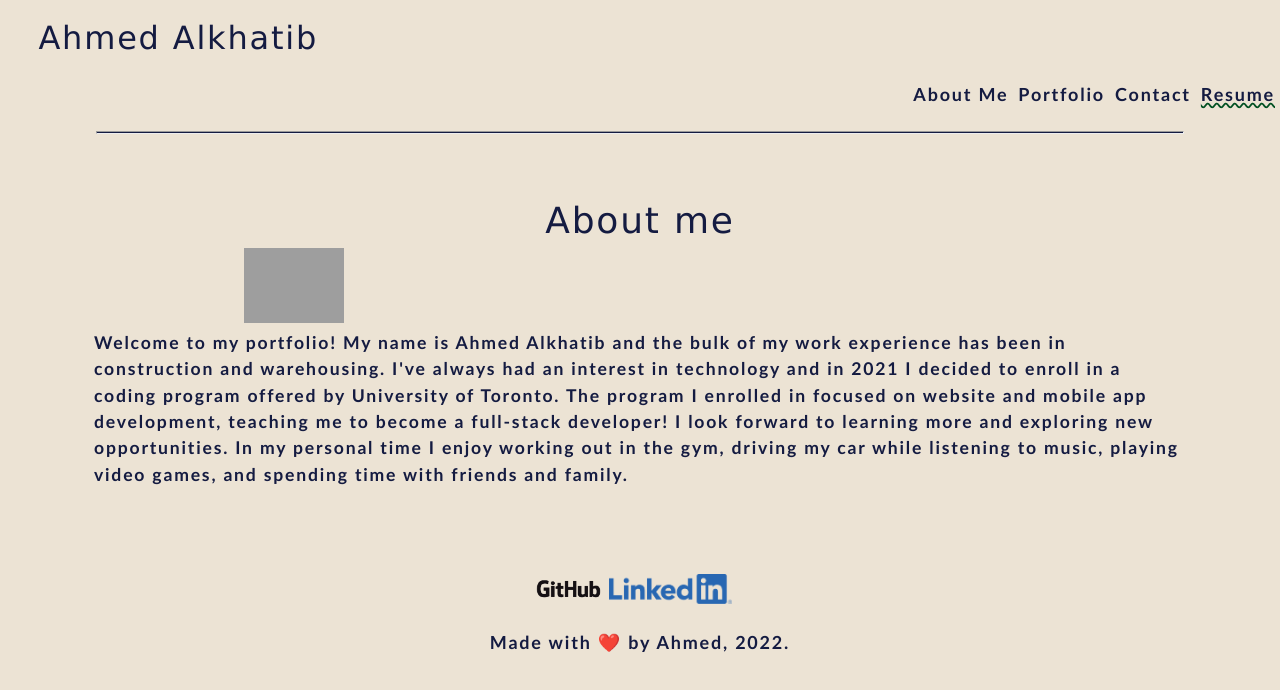
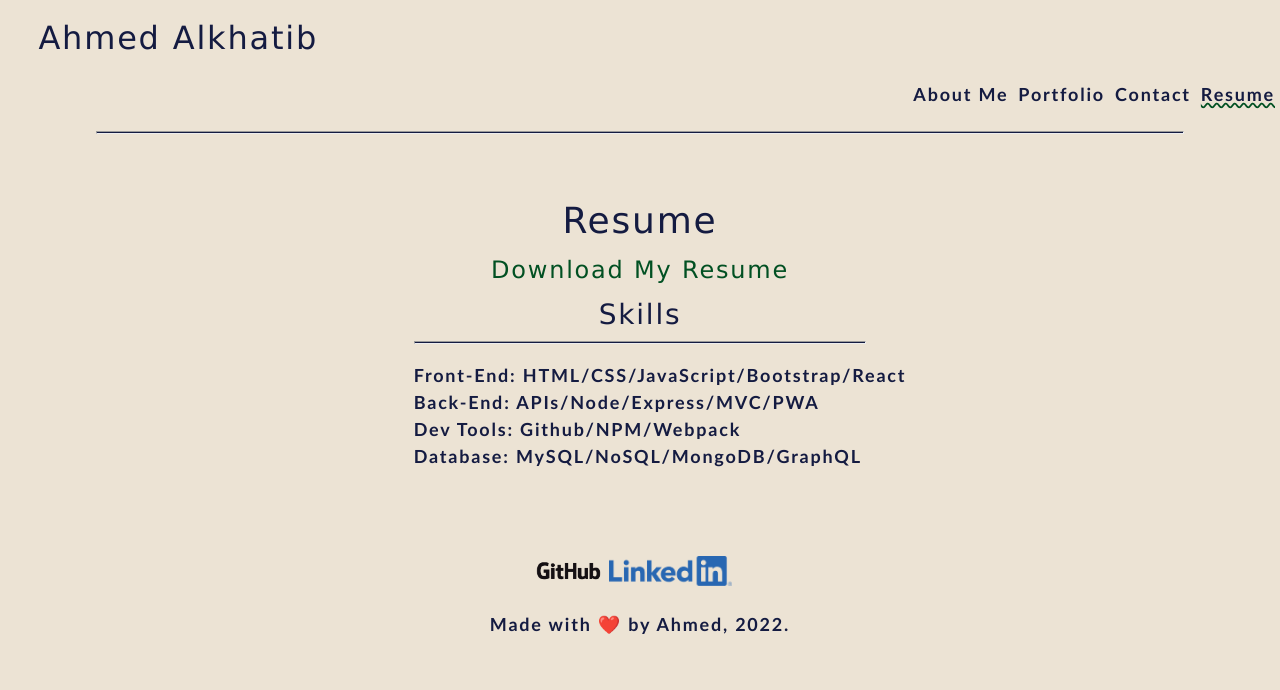
Before and after one commit to AhmedAlkh/ahmeds-portfolio, a React (Create React App) app: page / in a window 1280 px wide. Both pictures are taken after a click on the element "Resume". Shown: the top 690 px of the page. Built offline with nearby package versions, Linux system fonts and the light colour scheme; grey boxes are pictures that could not be loaded.

Commit message:
resume pdf linked, added to app js file

```diff
--- a/src/App.js
+++ b/src/App.js
@@ -4,6 +4,7 @@ import Footer from './components/Footer';
 import Header from './components/Header';
 import Contact from './components/Contact';
 import Portfolio from './components/Portfolio';
+import Resume from './components/Resume';
 
 function App() {
   const [currentSection, setCurrentSection] = useState('about');
@@ -15,6 +16,8 @@ function App() {
         return <Portfolio/>;
       case 'contact':
         return <Contact/>
+      case 'resume':
+        return <Resume/>
       default:
         return <About/>
     }
--- a/src/components/Portfolio/index.js
+++ b/src/components/Portfolio/index.js
@@ -93,7 +93,7 @@ function Portfolio() {
 	return (
 		<section>
 			<div className="center">
-				<h1 className="subtitle">Projects</h1>
+				<h1>Projects</h1>
 			</div>
 			<div>
 				<ul className="flex-row mobile-row">
--- a/src/components/Resume/index.js
+++ b/src/components/Resume/index.js
@@ -1,10 +1,28 @@
 import React from "react";
 
 function Resume() {
-
-    return(
-
-    );
+	return (
+		<section>
+			<div className="center">
+				<h1>Resume</h1>
+			</div>
+			<div>
+				<a className="center" href={require("../../assets/ahmed-alkhatib-resume.pdf")}>
+					<h4>Download My Resume</h4>
+				</a>
+			</div>
+            <div>
+                <h3 className="skills">Skills</h3>
+                <hr />
+                    <ul>
+                        <li>Front-End: HTML/CSS/JavaScript/Bootstrap/React</li>
+                        <li>Back-End: APIs/Node/Express/MVC/PWA</li>
+                        <li>Dev Tools: Github/NPM/Webpack</li>
+                        <li>Database: MySQL/NoSQL/MongoDB/GraphQL</li>
+                    </ul>
+            </div>
+		</section>
+	);
 }
 
 export default Resume;
--- a/src/index.css
+++ b/src/index.css
@@ -319,3 +319,8 @@ section h1 {
 	display: flex;
 	justify-content: center;
 }
+
+.skills {
+  display: flex;
+	justify-content: center;
+}
```
